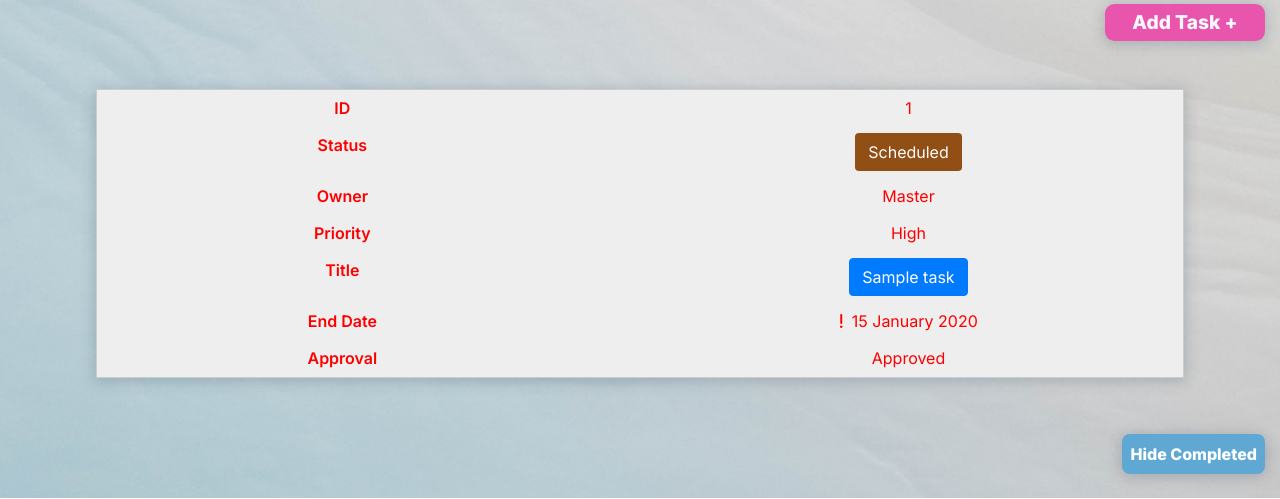
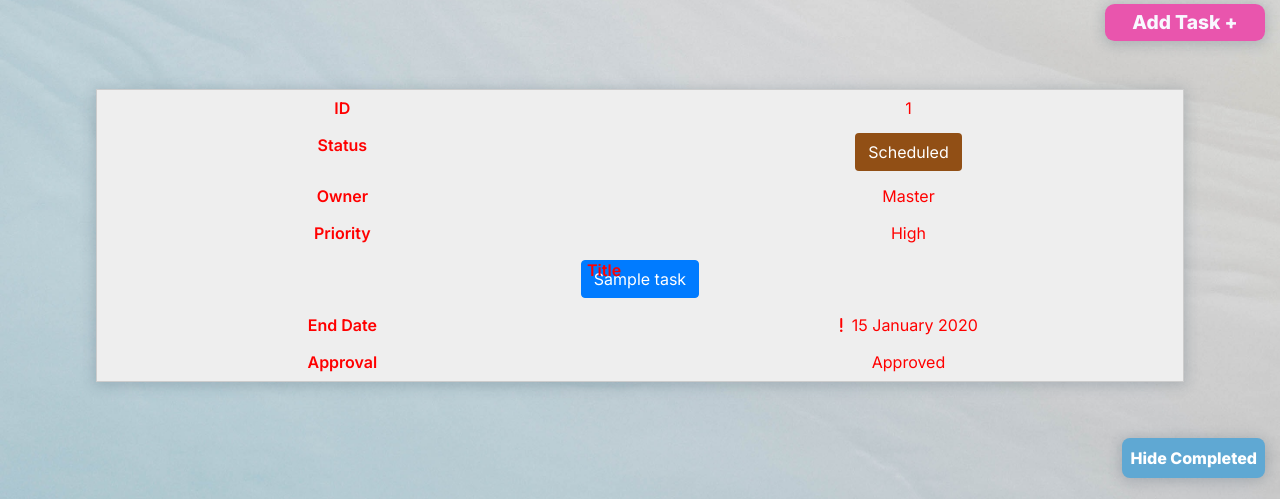
Before and after one commit to miloszmisiek/ci-pp4-one_team, a Django app: page /tasks/my_tasks/ in a window 1280 px wide. Shown: the part 423-922 px from the top of the page. Run offline with Django 3.2, Linux system fonts and the light colour scheme; a user stored in the database is signed in; tables that the repository leaves empty hold one stand-in row (values such as "Sample post"); some libraries are stand-ins or nearby versions.

Commit message:
Style title element in task table

```diff
--- a/static/css/base.css
+++ b/static/css/base.css
@@ -645,11 +645,19 @@ table {
 
 .tasks-titles {
     font-weight: 600;
+    max-width: fit-content;
+    margin: auto;
+    padding: 0.5rem;
+    width: 100%;
+}
+.tasks-titles:hover {
+    box-shadow: 0px 2px 13px 2px rgb(34 60 80 / 20%);
+    border-radius: var(--br);
 }
 
 .btn-title {
     background: none;
-    /* box-shadow: 0px 2px 13px 2px rgb(34 60 80 / 20%); */
+
     cursor: pointer;
 }
 
--- a/tasks/templates/tasks/profile_home.html
+++ b/tasks/templates/tasks/profile_home.html
@@ -102,7 +102,7 @@
                         data-user-rank="{{ request.user.rank }}" data-created-on="{{ task.created_on | date:'d F Y' }}"
                         data-updated-on="{{ task.updated_on | date:'d F Y' }}" data-start-date="{{ task.start_date | date:'d F Y' }}"
                         data-end-date="{{ task.end_date | date:'d F Y' }}" data-duration="{{ task.duration }}">
-                        {{ task.title }}
+                        <span class="tasks-titles">{{ task.title }}</span>
                         </td>
 
                         <td>{% if task.status != 1 %}{% if task.is_past_due.0 %}<i class="fas fa-exclamation pr-1"></i>{% elif task.is_past_due.1 <= 2 %} <i class="fas fa-exclamation-triangle clr-warning pr-1"></i> {% endif %}{% endif %} {{ task.end_date | date:"d F Y" }}</td>
```
